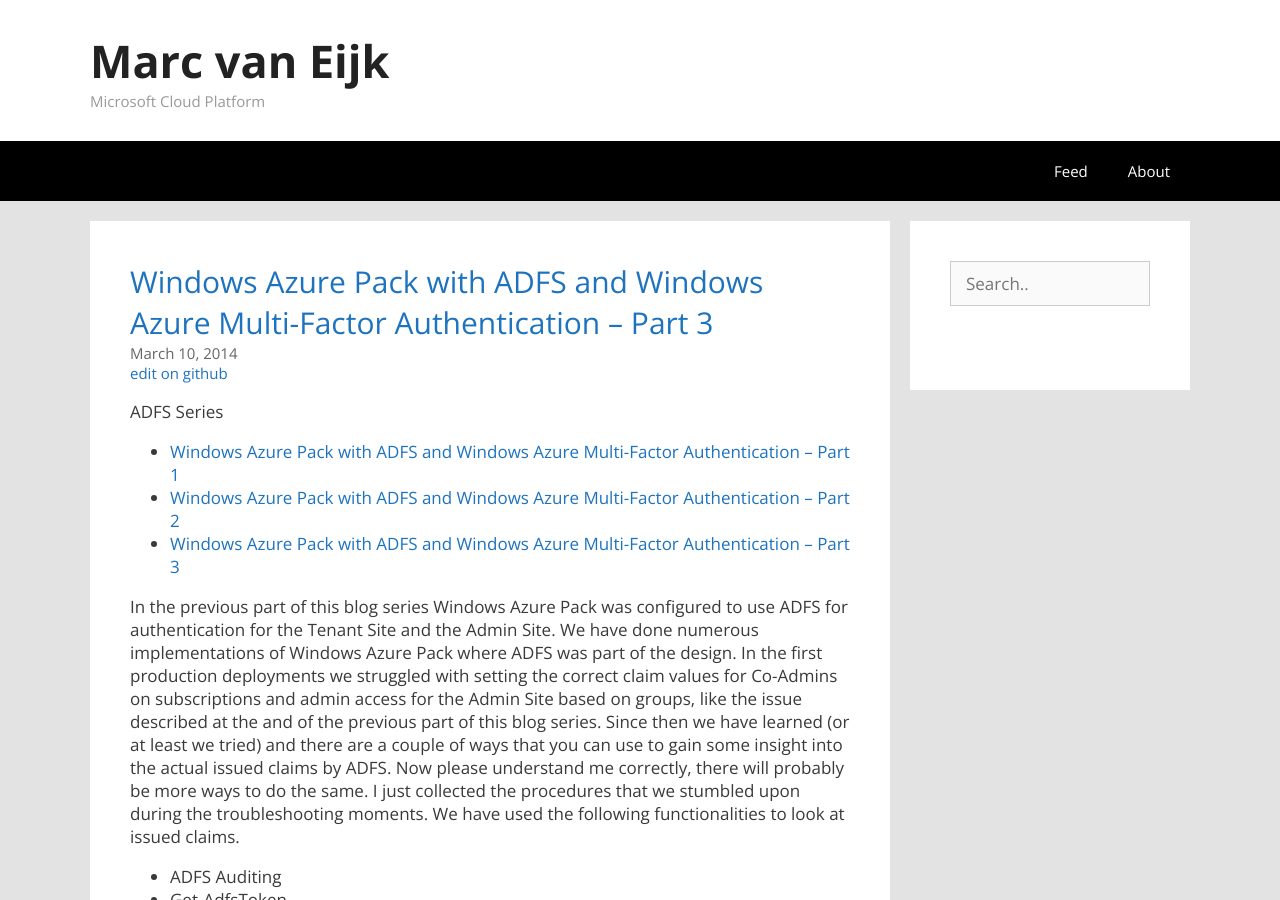
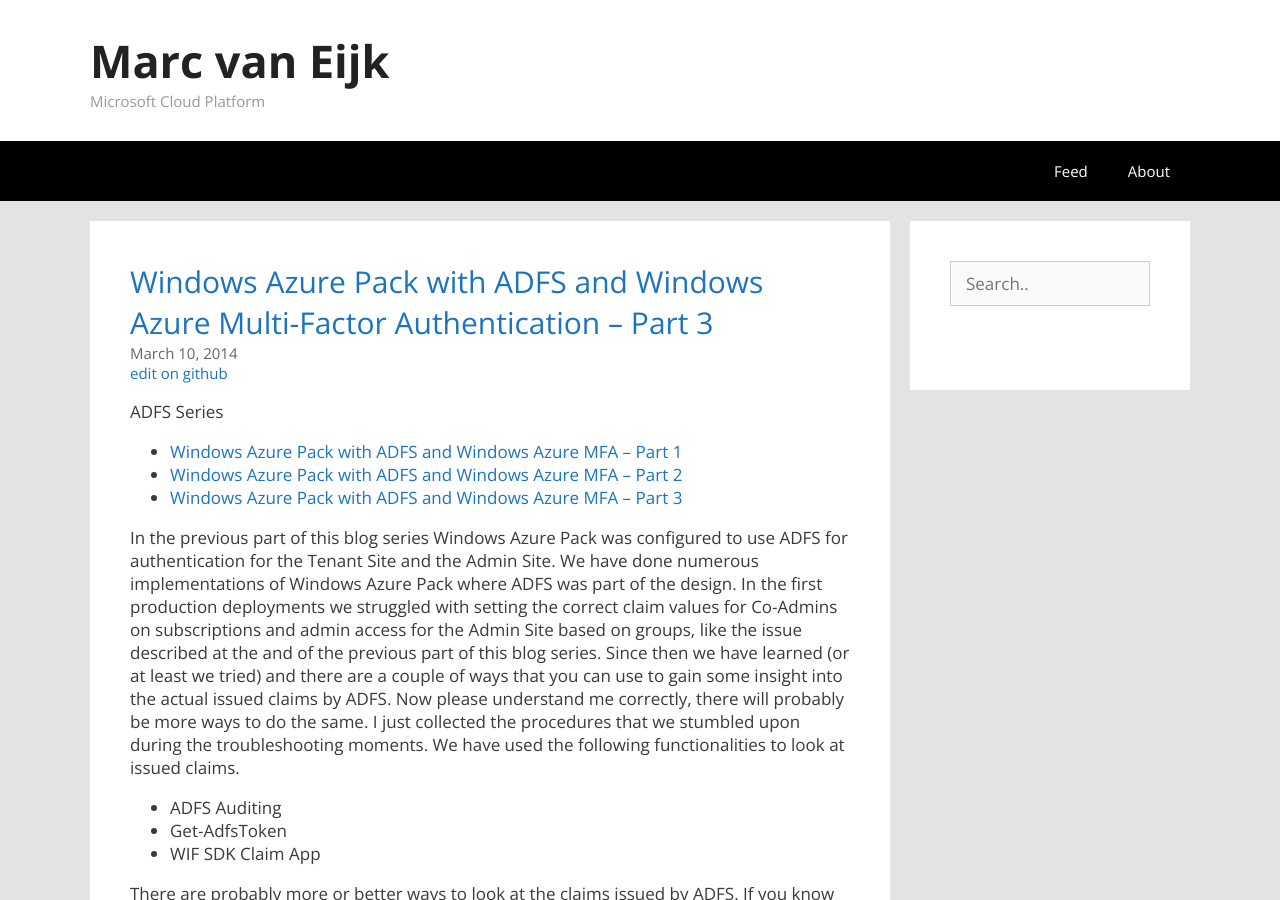
Before and after one commit to marcvaneijk/marcvaneijk.old, a Jekyll site: the page built from _posts/2014-03-10-mfa3.md, in a window 1280 px wide and 900 px high. Built offline with Jekyll 4.4.1, drawn with Linux system fonts in a browser that asks for light colours; nearby versions of some CDN libraries.

Commit message:
Update 2014-03-10-mfa3.md

```diff
--- a/_posts/2014-03-10-mfa3.md
+++ b/_posts/2014-03-10-mfa3.md
@@ -7,9 +7,9 @@ tags: ADFS, Authentication, claims based authentication, Federation, Marc van Ei
 ---
 ADFS Series
 
-- [Windows Azure Pack with ADFS and Windows Azure Multi-Factor Authentication – Part 1](/2014/01/21/mfa1)
-- [Windows Azure Pack with ADFS and Windows Azure Multi-Factor Authentication – Part 2](/2014/02/26/mfa2)
-- [Windows Azure Pack with ADFS and Windows Azure Multi-Factor Authentication – Part 3](/2014/03/10/mfa3)
+- [Windows Azure Pack with ADFS and Windows Azure MFA – Part 1](/2014/01/21/mfa1)
+- [Windows Azure Pack with ADFS and Windows Azure MFA – Part 2](/2014/02/26/mfa2)
+- [Windows Azure Pack with ADFS and Windows Azure MFA – Part 3](/2014/03/10/mfa3)
 
 In the previous part of this blog series Windows Azure Pack was configured to use ADFS for authentication for the Tenant Site and the Admin Site. We have done numerous implementations of Windows Azure Pack where ADFS was part of the design. In the first production deployments we struggled with setting the correct claim values for Co-Admins on subscriptions and admin access for the Admin Site based on groups, like the issue described at the and of the previous part of this blog series. Since then we have learned (or at least we tried) and there are a couple of ways that you can use to gain some insight into the actual issued claims by ADFS. Now please understand me correctly, there will probably be more ways to do the same. I just collected the procedures that we stumbled upon during the troubleshooting moments. We have used the following functionalities to look at issued claims.
 
```
